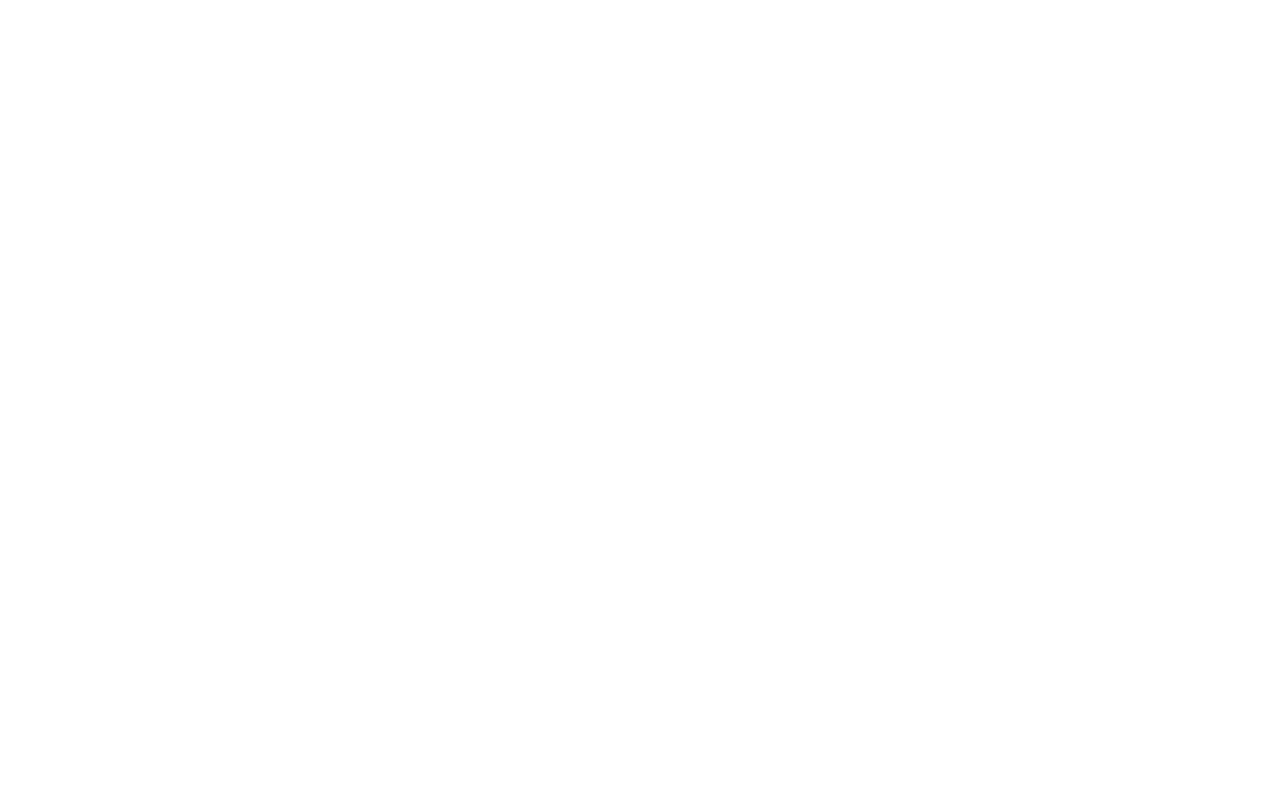
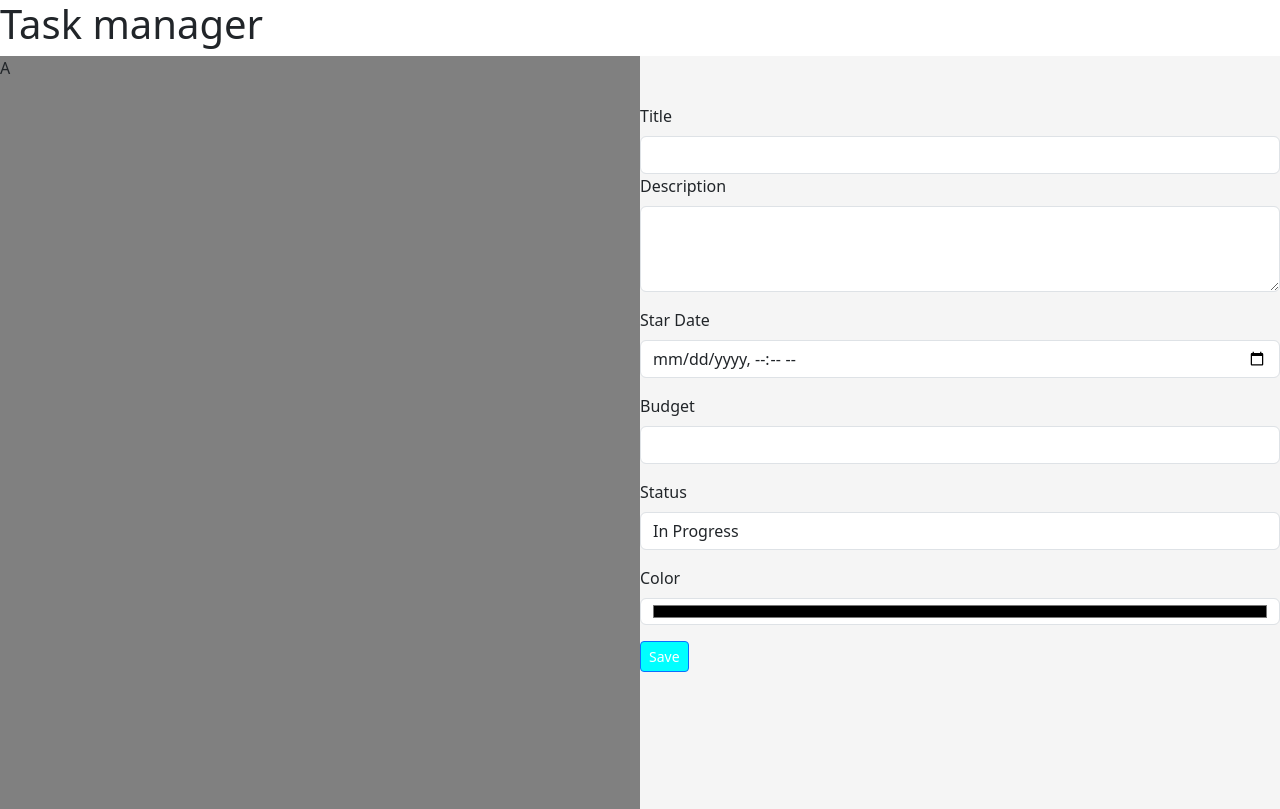
Before and after one commit to JamesChon/106, a plain HTML site: page 106/index.html in a window 1280 px wide. Drawn offline with nearby package versions, Linux system fonts and the light colour scheme.

Commit message:
Add files via upload

```diff
--- a/106/index.html
+++ b/106/index.html
@@ -1,11 +1,65 @@
 <!DOCTYPE html>
 <html lang="en">
+
 <head>
-    <meta charset="UTF-8">
-    <meta name="viewport" content="width=device-width, initial-scale=1.0">
+    <meta charset="UTF-8" />
+    <meta name="viewport" content="width=device-width, initial-scale=1.0" />
     <title>Document</title>
+    <link href="https://cdn.jsdelivr.net/npm/bootstrap@5.3.3/dist/css/bootstrap.min.css" rel="stylesheet"
+        integrity="sha384-QWTKZyjpPEjISv5WaRU9OFeRpok6YctnYmDr5pNlyT2bRjXh0JMhjY6hW+ALEwIH" crossorigin="anonymous" />
+    <link rel="stylesheet" href="./styles/app.css" />
 </head>
+
 <body>
+    <h1>Task manager</h1>
+    <main>
+        <section id="list">A</section>
+        <section id="form">
 
+            <div class="mt-5">
+                <label class="form-label">Title</label>
+                <input type="text" class="form-control" id="inputTitle" />
+            </div>
+
+            <div class="mb-3">
+                <label class="form-label">Description</label>
+                <textarea rows="3" class="form-control" id="inputDescription"></textarea>
+            </div>
+
+            <div class="mb-3">
+                <label class="form-label">Star Date</label>
+                <input type="datetime-local" class="form-control" id="inputStartDate"></input>
+            </div>
+
+            <div class="mb-3">
+                <label class="form-label">Budget</label>
+                <input type="number" class="form-control" id="inputBudget"></input>
+            </div>
+
+            <div class="mb-3">
+                <label class="form-label">Status</label>
+                <select class="form-control" id="inputStatus">
+                    <option value="in-progress">In Progress</option>
+                    <option value="queue">Queue</option>
+                    <option value="terminated">Terminated</option>
+                    <option value="finished">Finished</option>
+                </select>
+            </div>
+
+            <div class="mb-3">
+                <label class="form-label">Color</label>
+                <input type="color" class="form-control" id="inputColor"></input>
+            </div>
+
+            <div>
+                <button id="btnSave" class="btn btn-sm btn-primary btn-color">Save</button>
+            </div>
+
+        </section>
+    </main>
+    <script src="https://code.jquery.com/jquery-3.7.1.min.js" crossorigin="anonymous"></script>
+    <script src="./scripts/task.js"></script>
+    <script src="./scripts/app.js"></script>
 </body>
+
 </html>
--- /dev/null
+++ b/106/scripts/app.js
@@ -0,0 +1,34 @@
+function saveTask(){
+    console.log("Saving....");
+    //get values
+    const title = $("#inputTitle").val();
+    const description = $("#inputDescription").val();
+    const startDate = $("#inputStartDate").val();
+    const budget = $("#inputBudget").val();
+    const status = $("#inputStatus").val();
+    const color = $("#inputColor").val();
+    console.log(title,description,startDate,budget,status,color);
+
+    //build the object
+    let task =  new Task(title,description,startDate,budget,status,color);
+    console.log(task);
+
+
+
+    //save to server
+
+    //display the task
+}
+
+function init(){
+    console.log("this is a task manager");
+    //load data
+
+
+   // hook events
+    $("#btnSave").click(saveTask);
+   //document.getElementByID("btnSave")
+
+}
+
+window.onload = init;
--- /dev/null
+++ b/106/scripts/task.js
@@ -0,0 +1,13 @@
+class Task{
+
+    constructor(title,desc,startDate,budget,status,color)
+    {
+        this.title = title;
+        this.description = desc;
+        this.startDate = startDate;
+        this.budget = budget;
+        this.status = status;
+        this.color = color;
+    }
+
+}
--- /dev/null
+++ b/106/styles/app.css
@@ -0,0 +1,21 @@
+hmtl, body {
+    margin: 0px;
+}
+
+main {
+    display: flex;
+    height: calc(100vh - 47px);
+}
+
+#list{
+    background-color: grey;
+    flex: 6;
+}
+#form{
+    background-color: whitesmoke;
+    flex: 6;
+}
+
+.btn-color {
+    background-color: aqua;
+}
```
Also changed, not shown: 106/experiment1.html (added, +32 -0 lines), 106/notes.txt (added), 106/styles/example.css (added).
